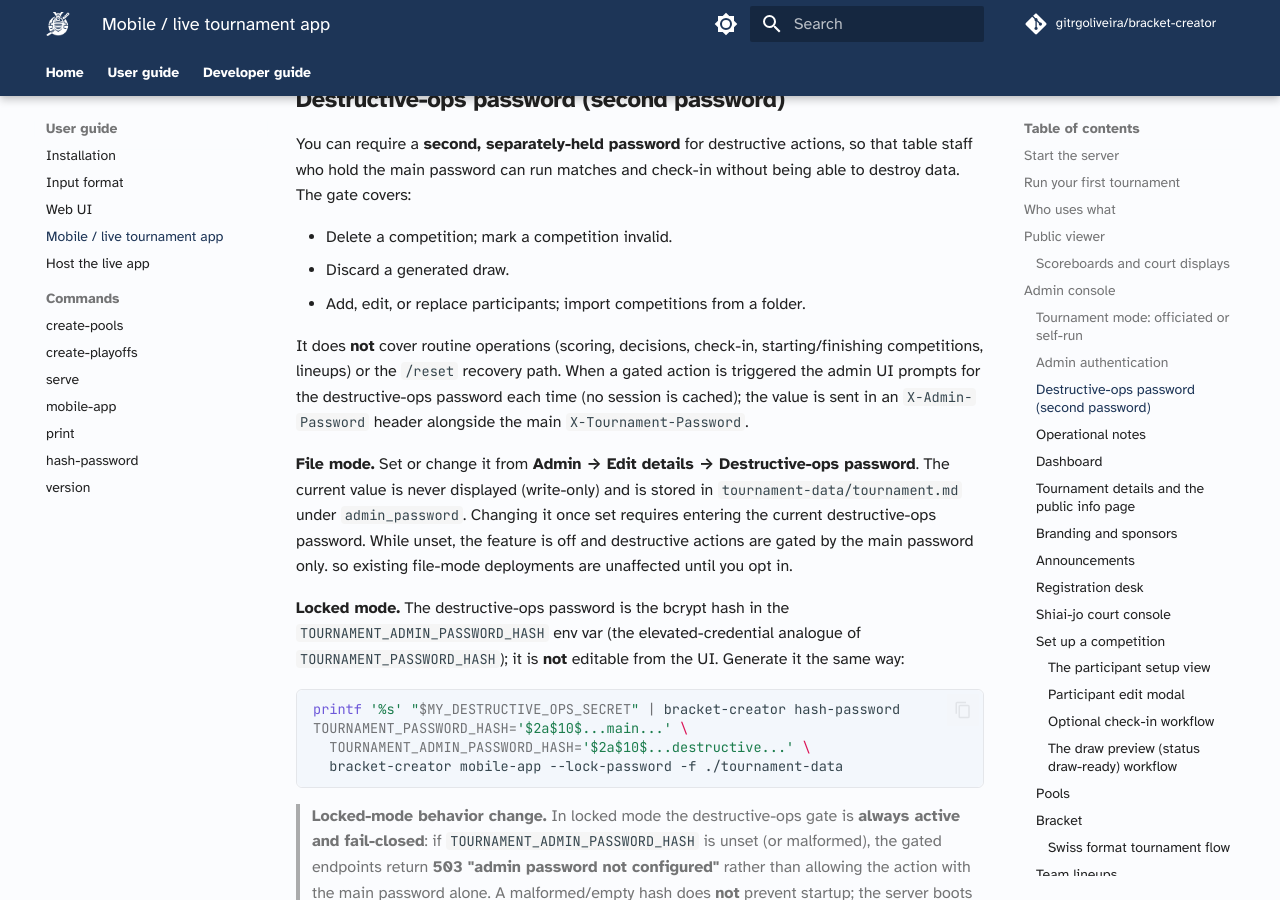
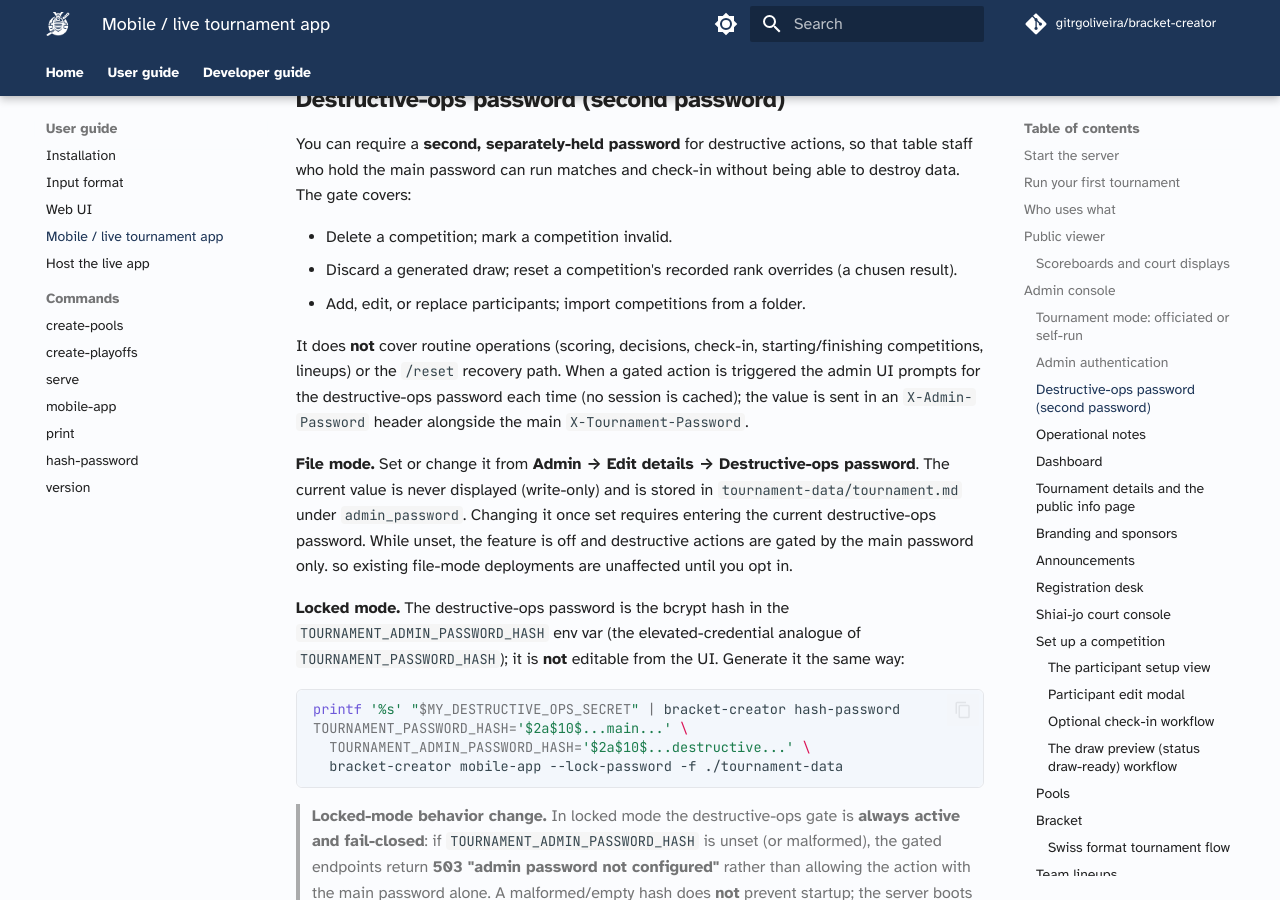
Before and after one commit to gitrgoliveira/bracket-creator, an MkDocs documentation site: the page built from docs/user-guide/mobile-app.md, in a window 1280 px wide and 900 px high, scrolled down 10770 px. Built offline with MkDocs 1.6.1 and Material for MkDocs 9.7.7, drawn with Linux system fonts in a browser that asks for light colours; comment, search, counter and statistics services are not loaded.

Commit message:
docs(mp-dunx): restore reset-overrides in the destructive-ops gate list
The elevated-gated DELETE /competitions/:id/overrides endpoint still exists, and
chusen now writes rank overrides (PoolRanks), so resetting them is a real gated
action. Copilot flagged its omission as incomplete.

Co-Authored-By: Claude Opus 4.8 <noreply@anthropic.com>

```diff
--- a/docs/user-guide/mobile-app.md
+++ b/docs/user-guide/mobile-app.md
@@ -151,7 +151,7 @@ actions, so that table staff who hold the main password can run matches and
 check-in without being able to destroy data. The gate covers:
 
 - Delete a competition; mark a competition invalid.
-- Discard a generated draw.
+- Discard a generated draw; reset a competition's recorded rank overrides (a chusen result).
 - Add, edit, or replace participants; import competitions from a folder.
 
 It does **not** cover routine operations (scoring, decisions, check-in,
```
